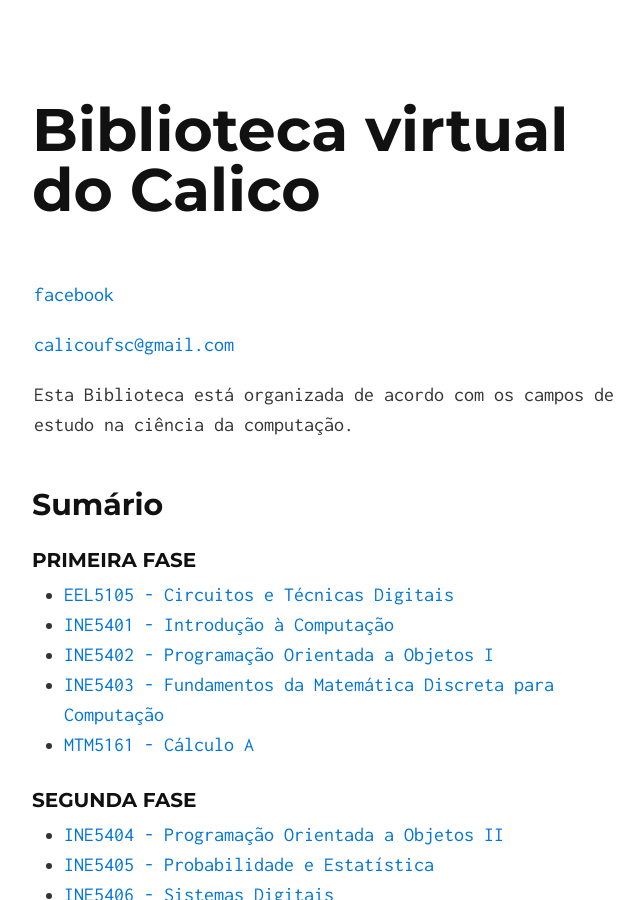
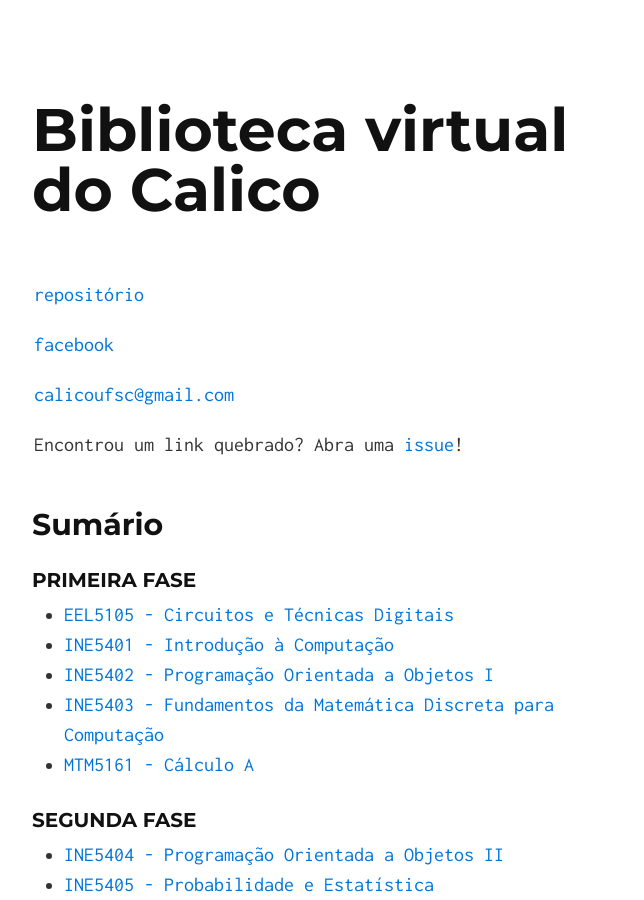
Before and after one commit to CalicoUFSC/biblioteca, a Jekyll site: the page built from index.md, in a window 1280 px wide and 900 px high. Shown: the whole window, without its empty margins (306-950 px from the left). Built offline with Jekyll 4.4.1, drawn with Linux system fonts in a browser that asks for light colours.

Commit message:
Change description and add repo link

```diff
--- a/index.md
+++ b/index.md
@@ -1,12 +1,14 @@
 ---
 layout: default
 ---
+
+[repositório](https://github.com/CalicoUFSC/Biblioteca)
 
 [facebook](https://www.facebook.com/ufsc.calico)
 
 [calicoufsc@gmail.com](mailto:calicoufsc@gmail.com)
 
-Esta Biblioteca está organizada de acordo com os campos de estudo na ciência da computação.
+Encontrou um link quebrado? Abra uma [issue](https://github.com/CalicoUFSC/Biblioteca/issues)!
 
 ## Sumário
 
```
